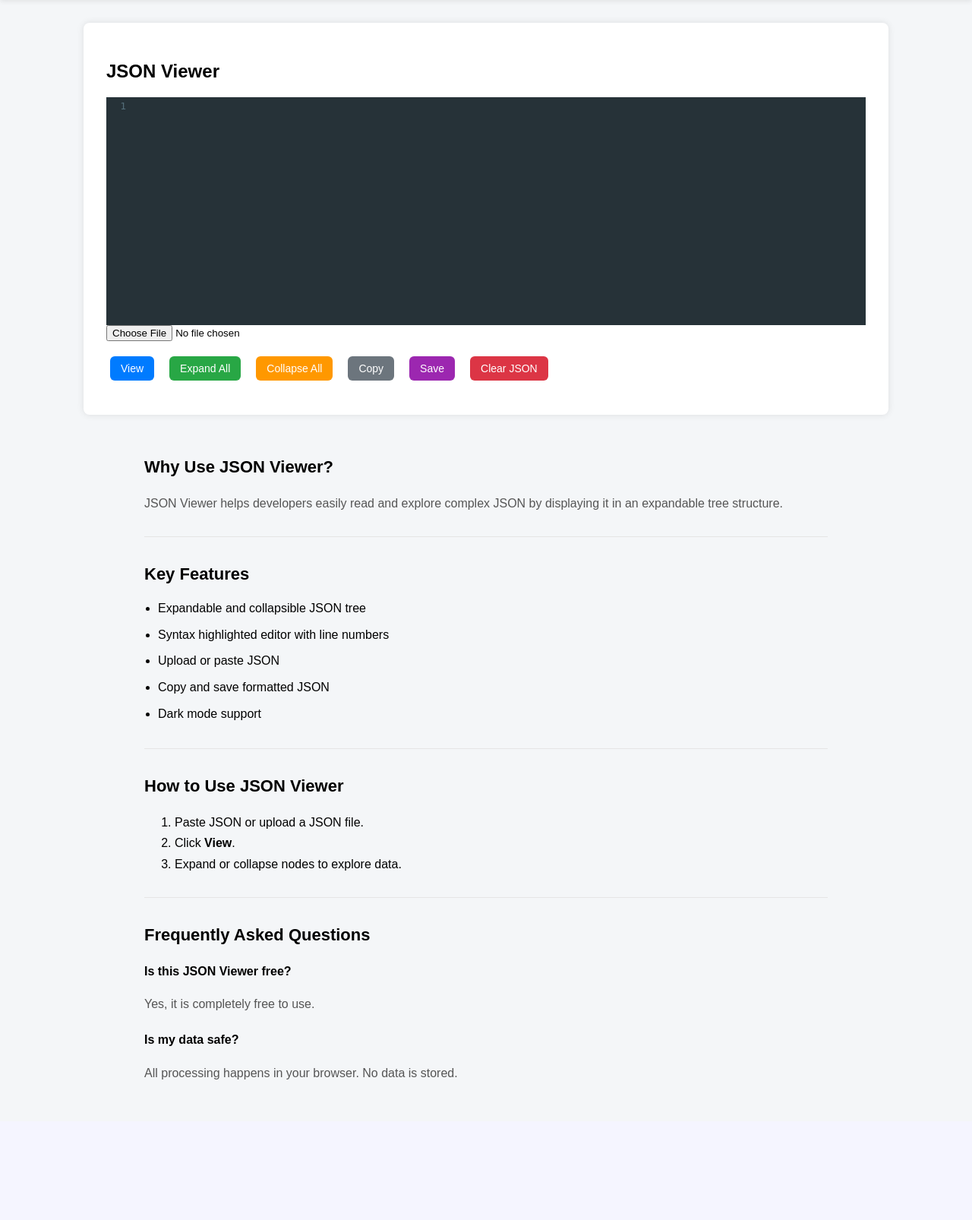
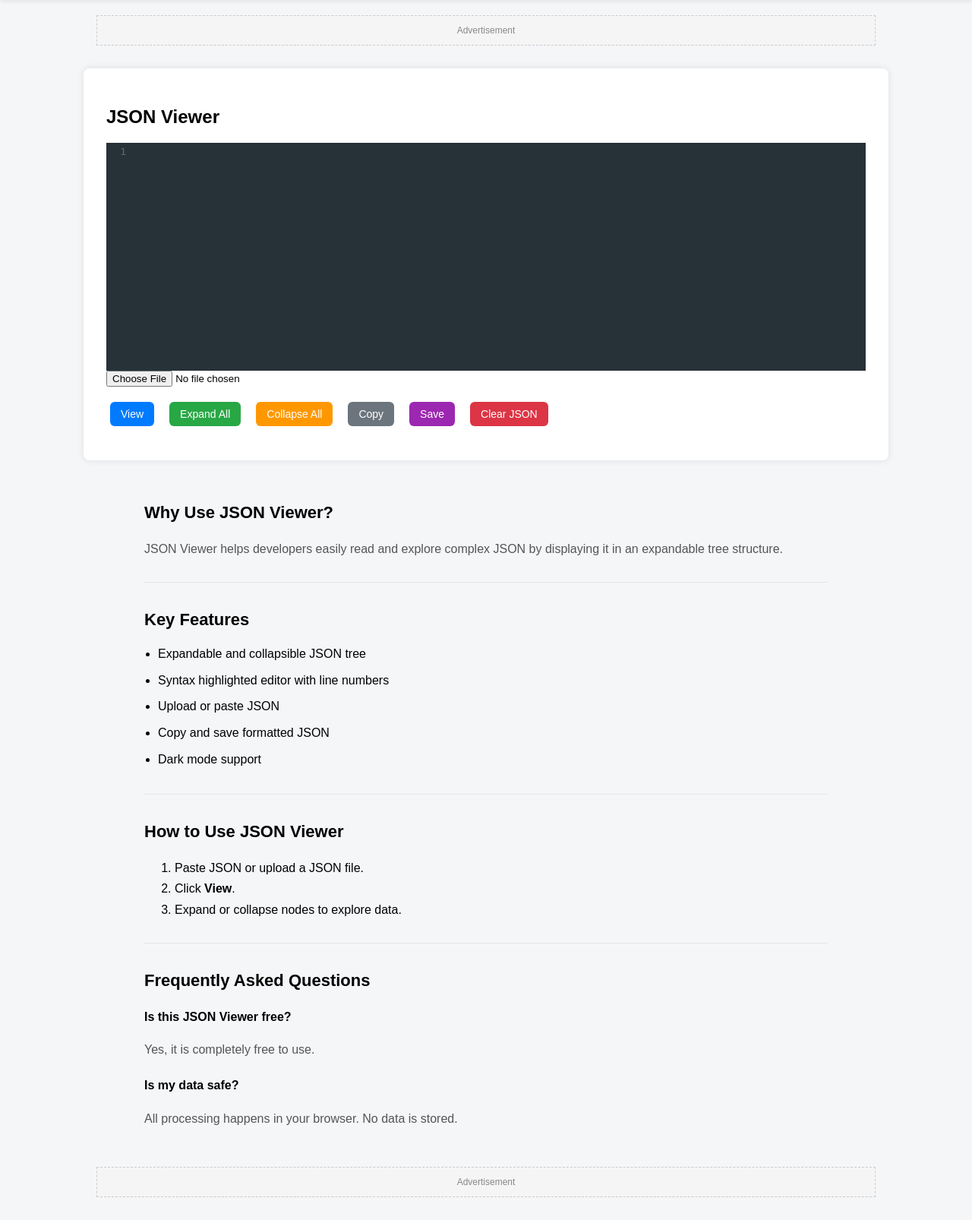
Before and after one commit to gtrreddy5/json_validator, a Flask app: page /json-viewer in a window 1280 px wide. Shown: the part 95-1701 px from the top of the page at 76% size. Before the commit the page ends 1516 px from the top, so only its background shows below. Run offline with Flask 3, Linux system fonts and the light colour scheme.

Commit message:
Add top and bottom advertisement sections
Added advertisement sections to the JSON viewer template.

```diff
--- a/templates/json_viewer.html
+++ b/templates/json_viewer.html
@@ -2,6 +2,8 @@
 {% block title %}JSON Viewer{% endblock %}
 
 {% block content %}
+<!-- TOP AD -->
+<div class="ad ad-top">Advertisement</div>
 <div class="container">
     <h2>JSON Viewer</h2>
 
@@ -64,7 +66,8 @@
     </div>
 
 </section>
-
+<!-- BOTTOM AD -->
+<div class="ad ad-bottom">Advertisement</div>
 <script>
 /* 1️⃣ Initialize CodeMirror */
 let editor = CodeMirror.fromTextArea(document.getElementById("jsonEditor"), {
```
